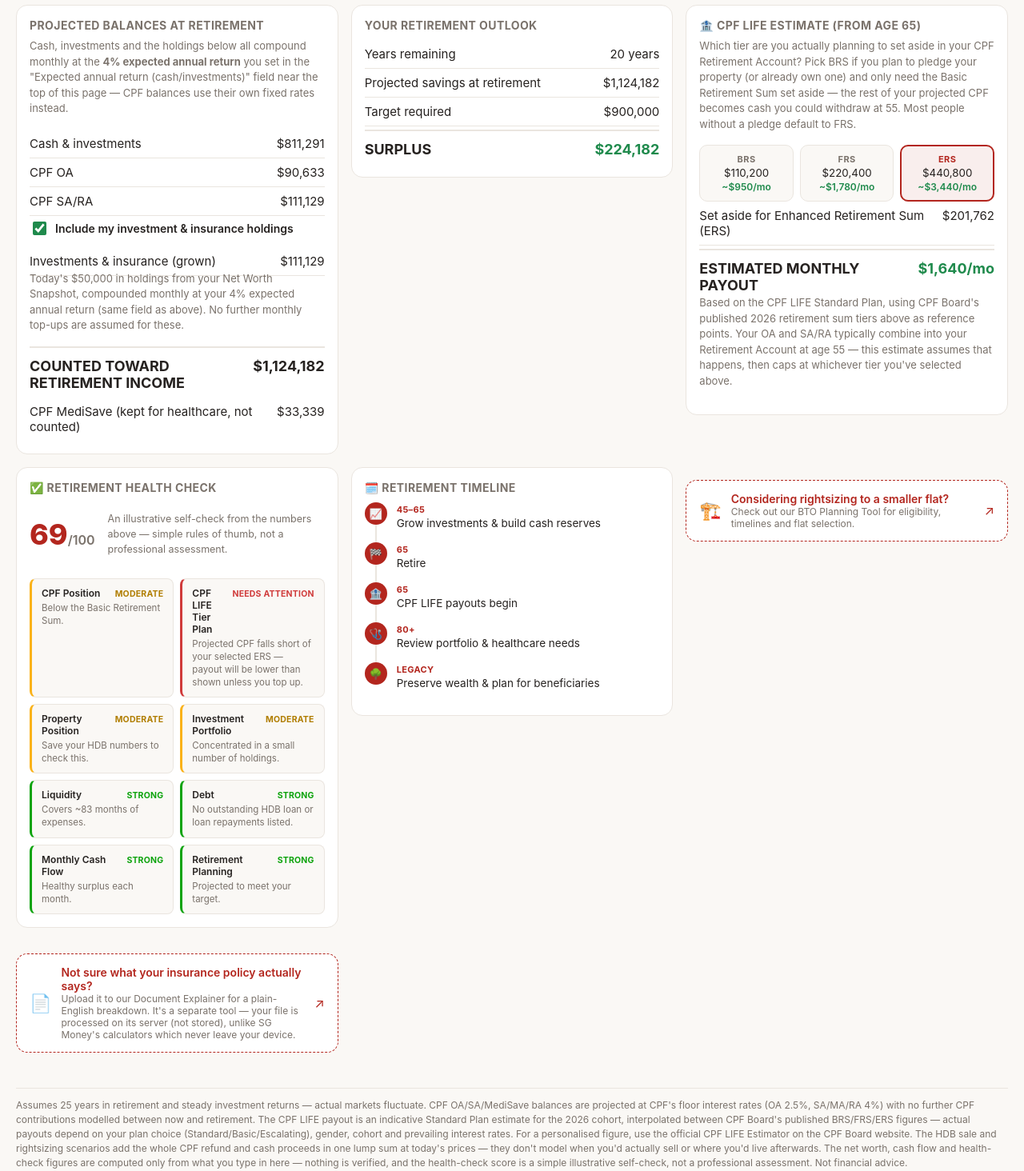
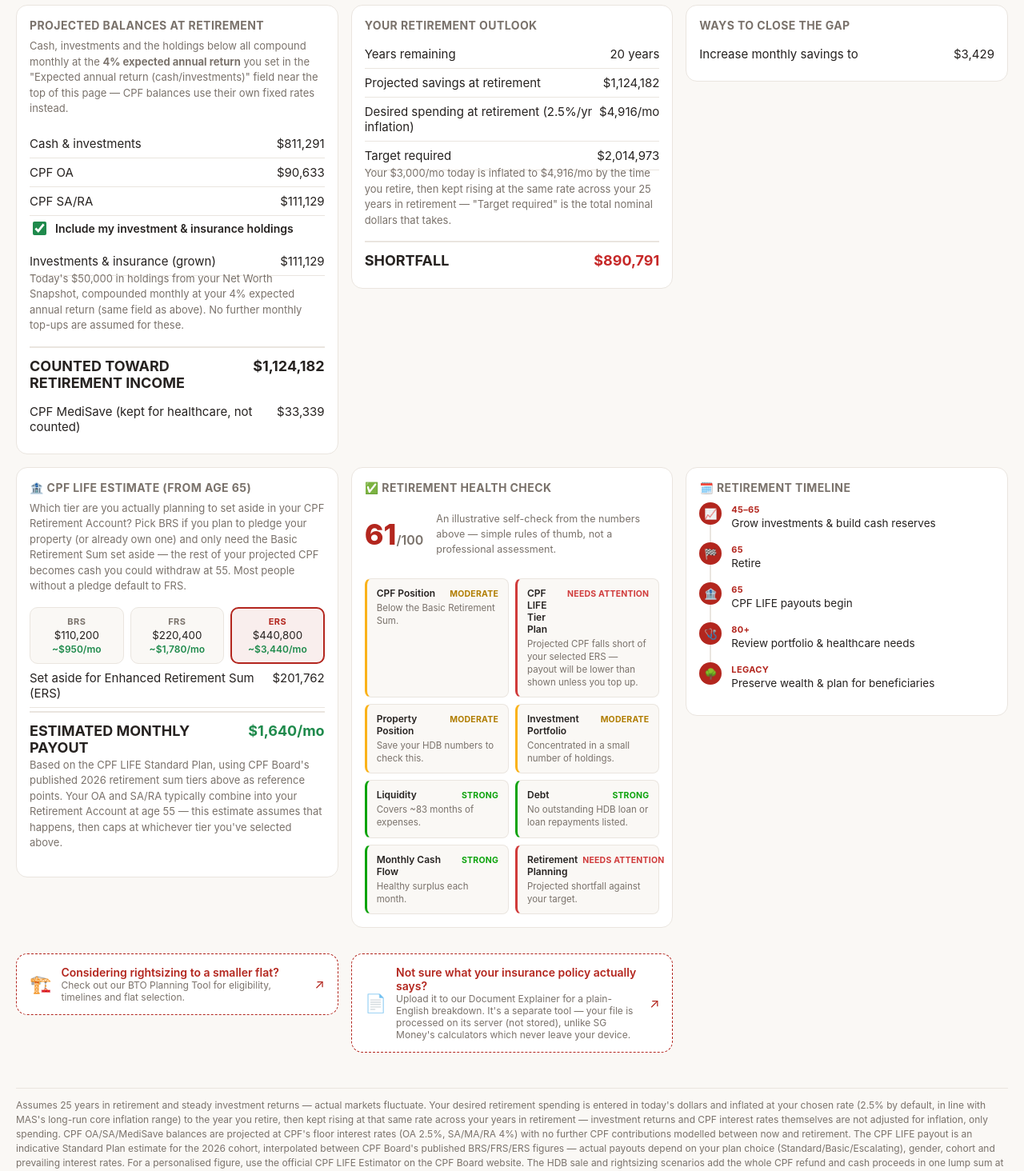
Before and after one commit to macmelvin/SG-Money-CPF-HDB-Calculator, a React (Vite) app: page /retirement-calculator in a window 1280 px wide. Shown: the part 1020-2484 px from the top of the page at 80% size. Built offline with nearby package versions, Linux system fonts and the light colour scheme.

Commit message:
Apply inflation adjustment and liabilities feature

```diff
--- a/src/calculators/RetirementCalculator.tsx
+++ b/src/calculators/RetirementCalculator.tsx
@@ -34,6 +34,7 @@ const DEFAULTS = {
   monthlyInvestment: 1000,
   expectedReturnPct: 4,
   desiredMonthlySpend: 3000,
+  inflationRatePct: 2.5,
   hdbCurrentValue: 650000,
   incomeItems: [{ id: "income-1", label: "Salary", amount: 5000 }] as LineItem[],
   expenseItems: [{ id: "expense-1", label: "Living expenses", amount: 2400 }] as LineItem[],
@@ -72,6 +73,7 @@ export default function RetirementCalculator() {
   const [monthlyInvestment, setMonthlyInvestment] = useState(initial.monthlyInvestment);
   const [expectedReturnPct, setExpectedReturnPct] = useState(initial.expectedReturnPct);
   const [desiredMonthlySpend, setDesiredMonthlySpend] = useState(initial.desiredMonthlySpend);
+  const [inflationRatePct, setInflationRatePct] = useState(initial.inflationRatePct);
   const [savedAt, setSavedAt] = useState<number | null>(saved?.savedAt ?? null);
   const [includeHdbSale, setIncludeHdbSale] = useState(true);
   const [isGeneratingDashboard, setIsGeneratingDashboard] = useState(false);
@@ -114,6 +116,7 @@ export default function RetirementCalculator() {
         desiredMonthlySpend,
         cpfLifeTargetTier,
         investmentHoldingsValue: effectiveInvestmentHoldings,
+        inflationRatePct,
       }),
     [
       currentAge,
@@ -127,6 +130,7 @@ export default function RetirementCalculator() {
       desiredMonthlySpend,
       cpfLifeTargetTier,
       effectiveInvestmentHoldings,
+      inflationRatePct,
     ]
   );
 
@@ -207,6 +211,7 @@ export default function RetirementCalculator() {
     setMonthlyInvestment(DEFAULTS.monthlyInvestment);
     setExpectedReturnPct(DEFAULTS.expectedReturnPct);
     setDesiredMonthlySpend(DEFAULTS.desiredMonthlySpend);
+    setInflationRatePct(DEFAULTS.inflationRatePct);
     setHdbCurrentValue(DEFAULTS.hdbCurrentValue);
     setIncomeItems(DEFAULTS.incomeItems.map((i) => ({ ...i })));
     setExpenseItems(DEFAULTS.expenseItems.map((i) => ({ ...i })));
@@ -231,6 +236,7 @@ export default function RetirementCalculator() {
       monthlyInvestment,
       expectedReturnPct,
       desiredMonthlySpend,
+      inflationRatePct,
       hdbCurrentValue,
       incomeItems,
       expenseItems,
@@ -256,7 +262,8 @@ export default function RetirementCalculator() {
         { label: "Current CPF MediSave (MA)", value: formatSgd(currentMA) },
         { label: "Monthly investment", value: formatSgd(monthlyInvestment) },
         { label: "Expected annual return (cash/investments)", value: `${expectedReturnPct}%` },
-        { label: "Desired retirement spending", value: `${formatSgd(desiredMonthlySpend)}/mo` },
+        { label: "Desired retirement spending (today's dollars)", value: `${formatSgd(desiredMonthlySpend)}/mo` },
+        { label: "Expected inflation rate", value: `${inflationRatePct}%` },
         ...(applyHdbScenario
           ? [
               { label: "Includes selling HDB today: CPF refund added to OA", value: `+${formatSgd(hdbScenario.cpfRefund)}` },
@@ -277,7 +284,11 @@ export default function RetirementCalculator() {
         },
         { label: "Projected CPF MediSave (not counted, healthcare only)", value: formatSgd(result.projectedMA) },
         { label: "Total counted toward retirement income", value: formatSgd(result.projectedSavings) },
-        { label: "Target required", value: formatSgd(result.targetRequired) },
+        {
+          label: `Desired spending at retirement (${inflationRatePct}%/yr inflation)`,
+          value: `${formatSgd(result.desiredMonthlySpendAtRetirement)}/mo`,
+        },
+        { label: "Target required (inflation-adjusted)", value: formatSgd(result.targetRequired) },
         {
           label: result.onTrack ? "Surplus" : "Shortfall",
           value: formatSgd(Math.abs(result.shortfall)),
@@ -420,6 +431,7 @@ export default function RetirementCalculator() {
         <NumberField label="Monthly investment" value={monthlyInvestment} onChange={setMonthlyInvestment} prefix="$" step={100} />
         <NumberField label="Expected annual return (cash/investments)" value={expectedReturnPct} onChange={setExpectedReturnPct} suffix="%" step={0.5} />
         <NumberField label="Desired retirement spending" value={desiredMonthlySpend} onChange={setDesiredMonthlySpend} prefix="$" suffix="/mo" step={100} />
+        <NumberField label="Expected inflation rate" value={inflationRatePct} onChange={setInflationRatePct} suffix="%" step={0.5} />
       </div>
 
       <ResultCard title="📊 Net Worth Snapshot">
@@ -578,7 +590,16 @@ export default function RetirementCalculator() {
       <ResultCard title="Your Retirement Outlook">
         <ResultRow label="Years remaining" value={`${result.yearsToRetirement} years`} />
         <ResultRow label="Projected savings at retirement" value={formatSgd(result.projectedSavings)} />
+        <ResultRow
+          label={`Desired spending at retirement (${inflationRatePct}%/yr inflation)`}
+          value={`${formatSgd(result.desiredMonthlySpendAtRetirement)}/mo`}
+        />
         <ResultRow label="Target required" value={formatSgd(result.targetRequired)} />
+        <p className="explainer" style={{ marginTop: -6 }}>
+          Your {formatSgd(desiredMonthlySpend)}/mo today is inflated to {formatSgd(result.desiredMonthlySpendAtRetirement)}/mo by
+          the time you retire, then kept rising at the same rate across your 25 years in retirement — "Target required" is
+          the total nominal dollars that takes.
+        </p>
         <ResultRow
           label={result.onTrack ? "SURPLUS" : "SHORTFALL"}
           value={formatSgd(Math.abs(result.shortfall))}
@@ -679,7 +700,11 @@ export default function RetirementCalculator() {
       <DocToolsPromo />
 
       <Disclaimer>
-        Assumes 25 years in retirement and steady investment returns — actual markets fluctuate. CPF OA/SA/MediSave
+        Assumes 25 years in retirement and steady investment returns — actual markets fluctuate. Your desired
+        retirement spending is entered in today's dollars and inflated at your chosen rate (2.5% by default, in
+        line with MAS's long-run core inflation range) to the year you retire, then kept rising at that same rate
+        across your years in retirement — investment returns and CPF interest rates themselves are not adjusted
+        for inflation, only spending. CPF OA/SA/MediSave
         balances are projected at CPF's floor interest rates (OA 2.5%, SA/MA/RA 4%) with no further CPF
         contributions modelled between now and retirement. The CPF LIFE payout is an indicative Standard Plan
         estimate for the 2026 cohort, interpolated between CPF Board's published BRS/FRS/ERS figures — actual
--- a/src/lib/cpf.ts
+++ b/src/lib/cpf.ts
@@ -230,6 +230,10 @@ export interface RetirementInput {
   cpfLifeTargetTier?: CpfLifeTargetTier; // default "ers" — which tier to set aside in the RA
   investmentHoldingsValue?: number; // default 0 — today's value of investment/insurance holdings (e.g. from the
   // Net Worth Snapshot's line items), grown as a lump sum at the same expected return as cash/investments
+  inflationRatePct?: number; // default 2.5 — annual, applied to desiredMonthlySpend between now and retirement,
+  // and again across every year of retirement, so targetRequired stays in the same nominal-dollars-at-retirement
+  // terms as projectedSavings. 2.5% sits within MAS's implicit ~2-3% long-run core inflation range and matches
+  // the default other SG retirement calculators use.
 }
 
 export interface RetirementResult {
@@ -240,6 +244,7 @@ export interface RetirementResult {
   projectedMA: number;
   projectedInvestmentHoldings: number; // grown value of investment/insurance holdings, if included
   projectedSavings: number; // cash + OA + SA/RA + investment holdings — the pot counted toward retirement income
+  desiredMonthlySpendAtRetirement: number; // desiredMonthlySpend inflated to the year you actually retire
   targetRequired: number;
   shortfall: number; // positive = shortfall, negative = surplus
   onTrack: boolean;
@@ -262,6 +267,7 @@ export function calculateRetirement(input: RetirementInput): RetirementResult {
     yearsInRetirement = 25,
     cpfLifeTargetTier = "ers",
     investmentHoldingsValue = 0,
+    inflationRatePct = 2.5,
   } = input;
 
   const yearsToRetirement = Math.max(0, retirementAge - currentAge);
@@ -291,7 +297,17 @@ export function calculateRetirement(input: RetirementInput): RetirementResult {
 
   const projectedSavings = projectedCash + projectedOA + projectedSaRa + projectedInvestmentHoldings;
 
-  const targetRequired = Math.round(desiredMonthlySpend * 12 * yearsInRetirement);
+  // Inflate today's desired spending to the year you actually retire, then keep inflating it across
+  // every year you're drawing down in retirement — a future-value-of-a-growing-annuity calculation —
+  // so targetRequired stays comparable to projectedSavings (both are nominal dollars at retirement).
+  const inflationRate = inflationRatePct / 100;
+  const desiredMonthlySpendAtRetirement = desiredMonthlySpend * Math.pow(1 + inflationRate, yearsToRetirement);
+  const annualSpendAtRetirement = desiredMonthlySpendAtRetirement * 12;
+  const targetRequired = Math.round(
+    inflationRate === 0
+      ? annualSpendAtRetirement * yearsInRetirement
+      : (annualSpendAtRetirement * (Math.pow(1 + inflationRate, yearsInRetirement) - 1)) / inflationRate
+  );
   const shortfall = targetRequired - projectedSavings;
   const onTrack = shortfall <= 0;
 
@@ -323,6 +339,7 @@ export function calculateRetirement(input: RetirementInput): RetirementResult {
     projectedMA,
     projectedInvestmentHoldings,
     projectedSavings,
+    desiredMonthlySpendAtRetirement: Math.round(desiredMonthlySpendAtRetirement),
     targetRequired,
     shortfall,
     onTrack,
```
